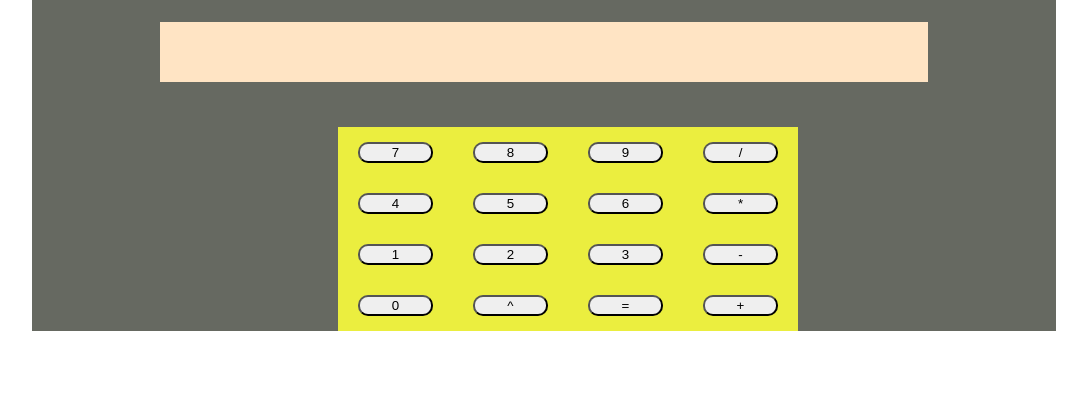
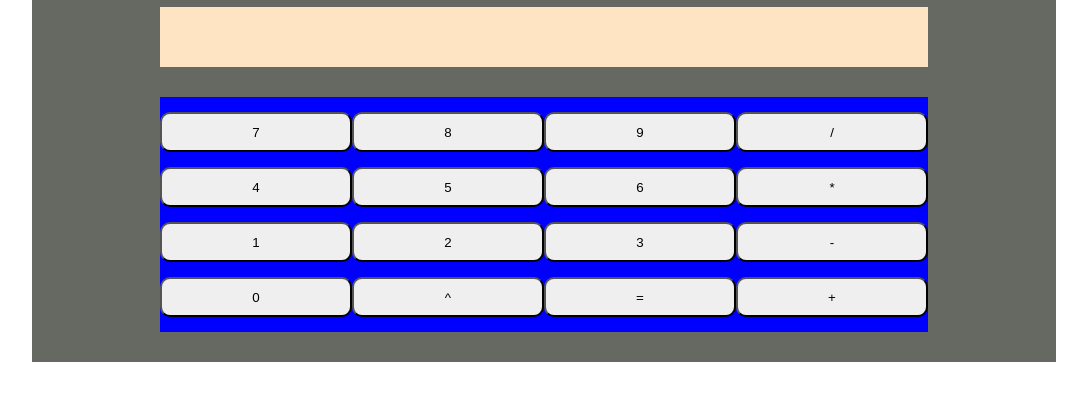
Before and after one commit to ViniG78/Calculator-, a plain HTML site: page index.html in a window 1280 px wide. Shown: the part 123-524 px from the top of the page, without its empty margins (96-1183 px from the left). Drawn offline with Linux system fonts and the light colour scheme.

Commit message:
Fix: Organization of numbers

```diff
--- a/estilos.css
+++ b/estilos.css
@@ -39,35 +39,31 @@ main{
     width: 80%;
     background-color: rgba(101, 104, 96, 0.993);
     margin: auto;
-    display: table;
+    display: flex;
+    flex-flow: row wrap;
+    justify-content: center;
 }
 .tela{
-    margin: auto;
     width: 75%;
     height: 60px;
-    margin-top: 45px;
-    margin-bottom: 45px;
+    margin-top: 30px;
     background-color: bisque;
 }
 .entrada{
-    margin: 15px 95px auto auto;
     width: 75%;
-    background-color: bisque;
-}
-.center{
-    width: 90%;
-    margin-left: 145px;
-}
-.fileira{
-    float: left;
-    height: 15px;
-    margin: auto;
-    background-color: rgb(235, 238, 63);
-    display: table;
-
+    margin-top: 30px;
+    margin-bottom: 30px;
+    padding-bottom: 15px;
+    background-color: blue;
+    display: flex;
+    flex-flow: row wrap;
+    justify-content: space-between;
+    align-content: space-between;
 }
 .entrada button{
-    margin: 15px 20px 15px 20px;
-    width: 75px;
+    width: 20%;
+    height: 40px;
+    margin-top: 15px;
     border-radius: 10px;
+    flex-basis: 25%;
 }
--- a/index.html
+++ b/index.html
@@ -21,32 +21,22 @@
         <div class="tela">
         </div>
         <div class="entrada">
-            <div class="center">
-            <div class="fileira">
                 <button type="button">7</button>
                 <button type="button">8</button>
                 <button type="button">9</button>
                 <button type="button">/</button>
-            </div>
-            <div class="fileira">
                 <button type="button">4</button>
                 <button type="button">5</button>
                 <button type="button">6</button>
                 <button type="button">*</button>
-            </div>
-            <div class="fileira">
                 <button type="button">1</button>
                 <button type="button">2</button>
                 <button type="button">3</button>
                 <button type="button">-</button>
-            </div>
-            <div class="fileira">
                 <button type="button">0</button>
                 <button type="button">^</button>
                 <button type="button">=</button>
                 <button type="button">+</button>
-            </div>
-        </div>
         </div>
     </main>
 </body>
```
